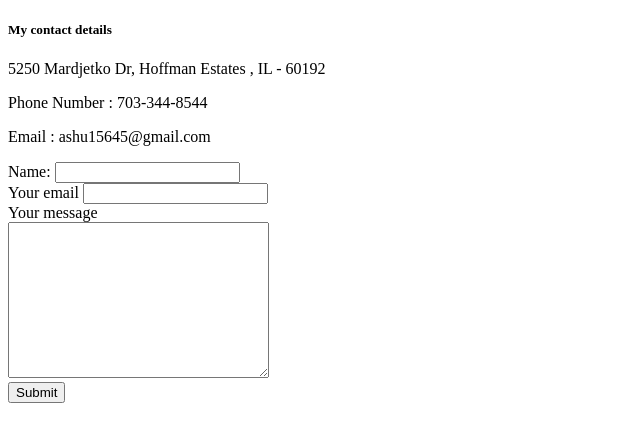
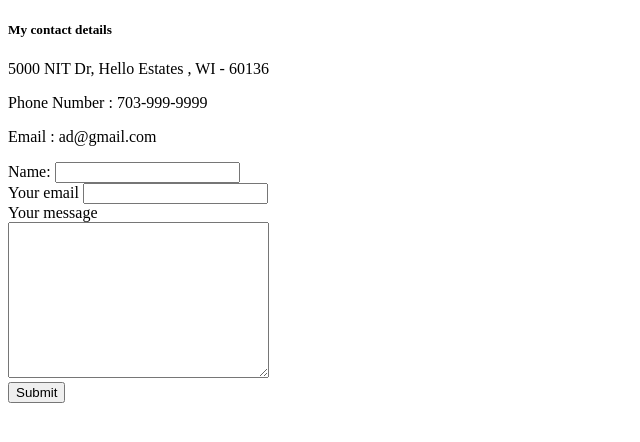
Before and after one commit to ashu15645/cv, a plain HTML site: page contact.html in a window 1280 px wide. Shown: the whole page, without its empty margins (0-640 px from the left). Drawn offline with Linux system fonts and the light colour scheme.

Commit message:
update to address

```diff
--- a/contact.html
+++ b/contact.html
@@ -3,9 +3,9 @@
 	<head>
 		<meta charset="utf-8">
 	<h5> <strong> My contact details</strong></h5>
-	<p>5250 Mardjetko Dr, Hoffman Estates , IL - 60192</p>
-	<p>Phone Number : 703-344-8544</p>
-	<p>Email : ashu15645@gmail.com</p>
+	<p>5000 NIT Dr, Hello Estates , WI - 60136</p>
+	<p>Phone Number : 703-999-9999</p>
+	<p>Email : ad@gmail.com</p>
 	</head>
 	<body>
 	<form class="" action="mailto:ashu15645@gmail.com" method="post" enctype="text/plain">
```
